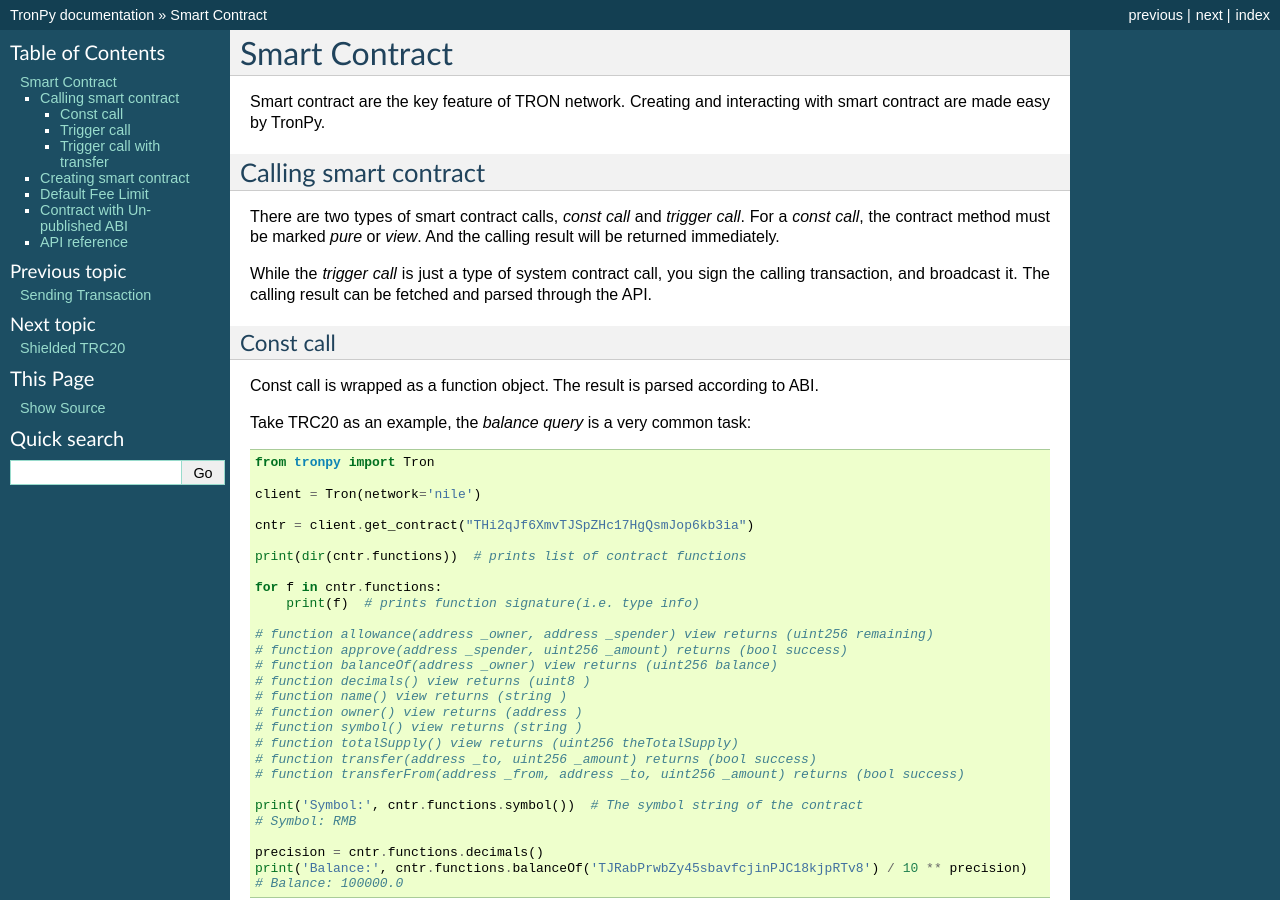
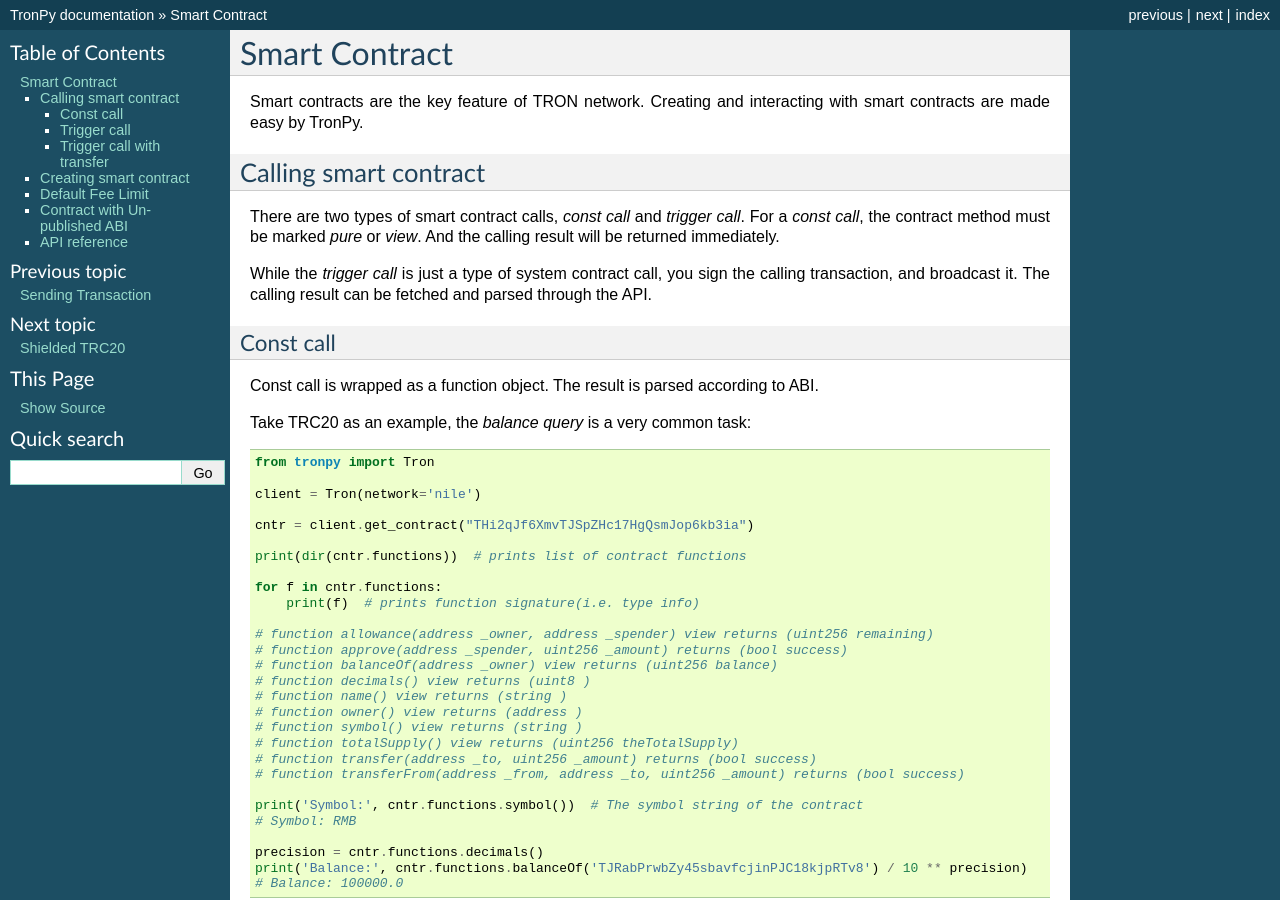
Before and after one commit to andelf/tronpy, a Sphinx documentation site: the page built from docs/contract.rst, in a window 1280 px wide and 900 px high. Built offline with Sphinx 7.4.7, drawn with Linux system fonts in a browser that asks for light colours.

Commit message:
Update docs/contract.rst
Co-authored-by: MrNaif2018 <39452697+MrNaif2018@users.noreply.github.com>

```diff
--- a/docs/contract.rst
+++ b/docs/contract.rst
@@ -1,7 +1,7 @@
 Smart Contract
 ==============
 
-Smart contract are the key feature of TRON network. Creating and interacting with smart contract are made easy by TronPy.
+Smart contracts are the key feature of TRON network. Creating and interacting with smart contracts are made easy by TronPy.
 
 Calling smart contract
 ----------------------
```
